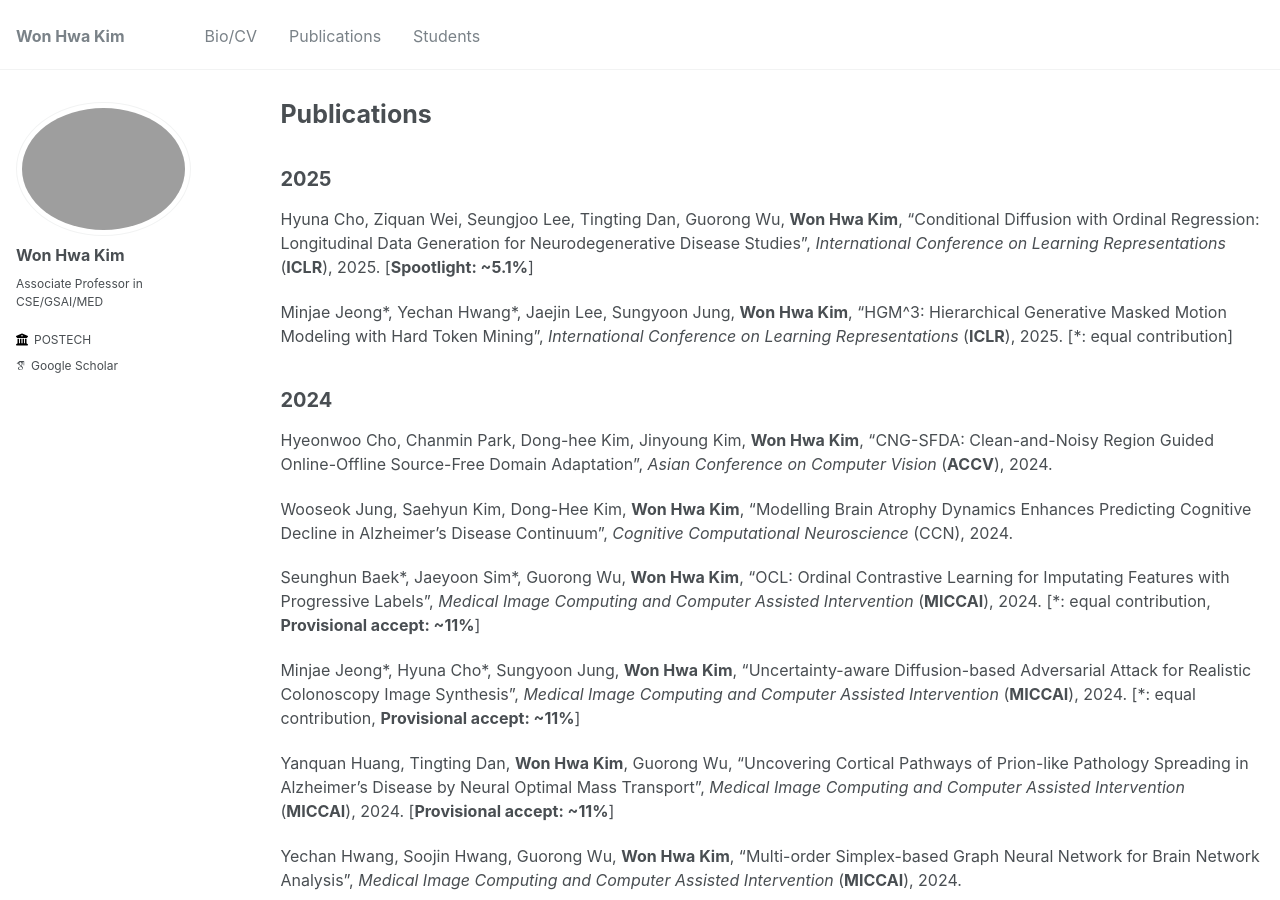
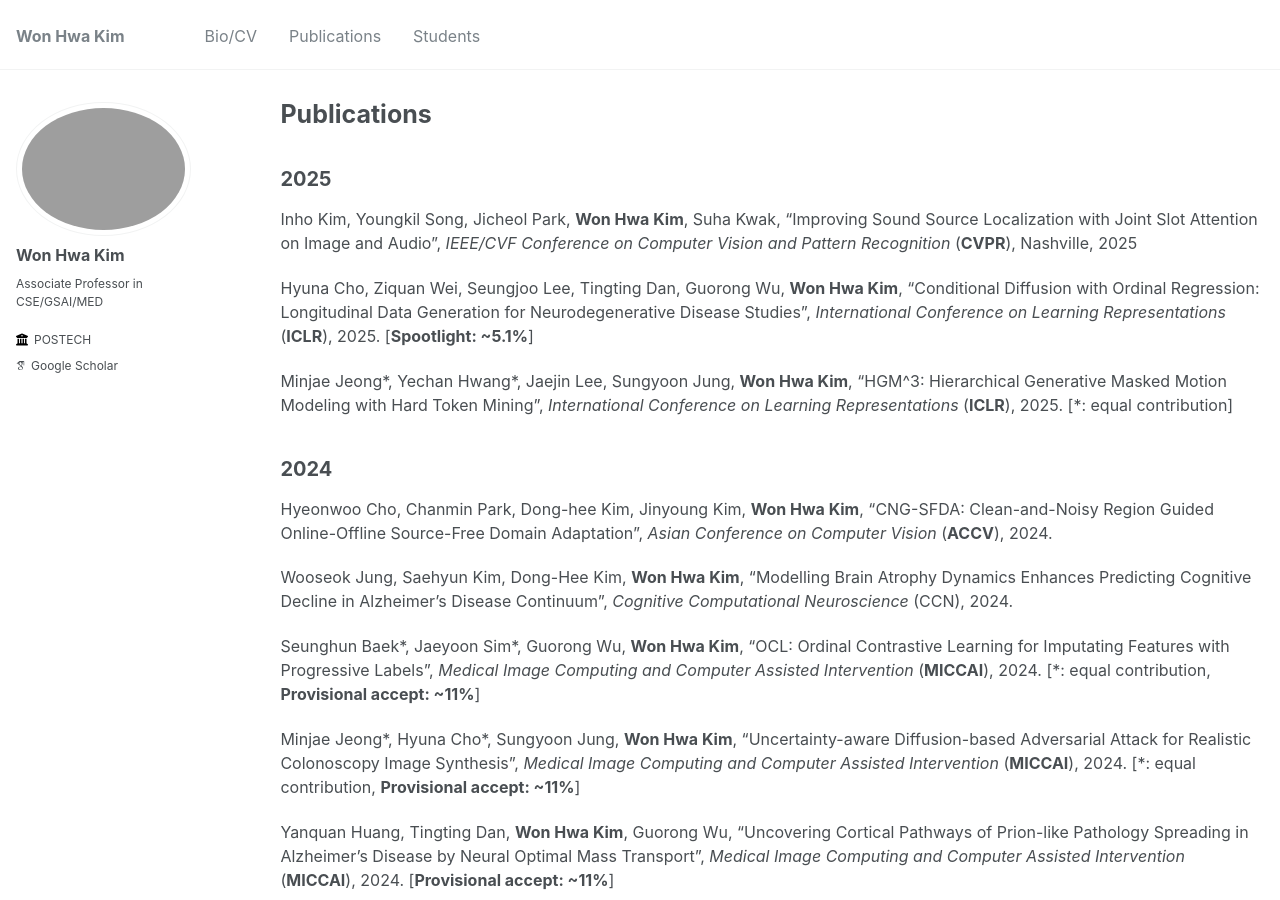
Before and after one commit to wwplato/wwplato.github.io, a Jekyll site: the page built from _pages/publications.md, in a window 1280 px wide and 900 px high. Built offline with Jekyll 4.4.1, drawn with Linux system fonts in a browser that asks for light colours; some web fonts are replaced.

Commit message:
Update publications.md

```diff
--- a/_pages/publications.md
+++ b/_pages/publications.md
@@ -8,9 +8,13 @@ author_profile: true
 2025
 ------
 
+Inho Kim, Youngkil Song, Jicheol Park, **Won Hwa Kim**, Suha Kwak, "Improving Sound Source Localization with Joint Slot Attention on Image and Audio",
+*IEEE/CVF Conference on Computer Vision and Pattern Recognition* (**CVPR**), Nashville, 2025
+
 Hyuna Cho, Ziquan Wei, Seungjoo Lee, Tingting Dan, Guorong Wu, **Won Hwa Kim**, "Conditional Diffusion with Ordinal Regression: Longitudinal Data Generation for Neurodegenerative Disease Studies", *International Conference on Learning Representations* (**ICLR**), 2025. [**Spootlight: ~5.1%**]
 
 Minjae Jeong\*, Yechan Hwang\*, Jaejin Lee, Sungyoon Jung, **Won Hwa Kim**, "HGM^3: Hierarchical Generative Masked Motion Modeling with Hard Token Mining", *International Conference on Learning Representations* (**ICLR**), 2025. [\*: equal contribution]
+
 
 2024
 ------
```
